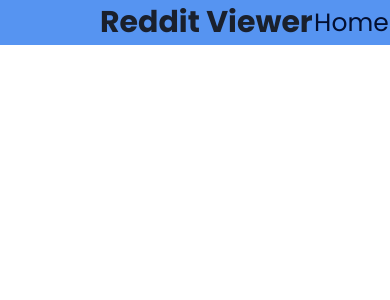
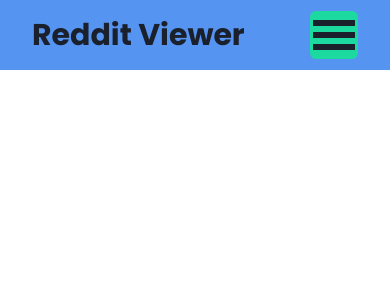
Before and after one commit to AdvayCoder/reddit-viewer, a React (Create React App) app: page / in a window 390 px wide. Shown: the top 300 px of the page. Built offline with nearby package versions, Linux system fonts and the light colour scheme; a web font is replaced by a local one.

Commit message:
Added responsive menu to Navbar.

```diff
--- a/package.json
+++ b/package.json
@@ -13,6 +13,7 @@
     "framer-motion": "^6.2.6",
     "react": "^17.0.2",
     "react-dom": "^17.0.2",
+    "react-icons": "^4.3.1",
     "react-redux": "^7.2.6",
     "react-router-dom": "^6.2.1",
     "react-scripts": "5.0.0"
--- a/src/Components/NavBar/NavBar.css
+++ b/src/Components/NavBar/NavBar.css
@@ -18,11 +18,6 @@
     display: flex;
 } */
 
-nav ul a {
-    text-decoration: none;
-    font-size: 25px;
+nav .active {
+    color: rgb(14, 37, 100);
 }
-
-nav .active {
-    color: rgb(3, 15, 48);
-}
--- a/src/Components/NavBar/NavBar.js
+++ b/src/Components/NavBar/NavBar.js
@@ -1,18 +1,75 @@
-import React from "react";
+import React, { useState } from "react";
 import './NavBar.css';
 import { NavLink } from "react-router-dom";
-import { Flex, Spacer, Link, Text } from "@chakra-ui/react";
+import { Flex, Spacer, IconButton, Text, Button } from "@chakra-ui/react";
+import { GiHamburgerMenu } from 'react-icons/gi';
+import { RiCloseCircleLine } from 'react-icons/ri';
 
 const NavBar = () => {
+
+    const [display, setDisplay] = useState('none');
+
     return (
         <nav>
-            <Flex justify='space-around' align='center' bg='rgb(86, 148, 241)' grow={'30% 70%'}>
-                <Text ml='100px' fontSize={'30px'} fontWeight={700}>Reddit Viewer</Text>
+            <Flex
+                h='70px'
+                p='2rem'
+                align='center'
+                bg='rgb(86, 148, 241)'
+                grow={'30% 70%'}
+                position='fixed'
+                w='100%'
+                zIndex={10}
+                top={0}
+            >
+                {/* Desktop */}
+                <Text fontSize={'30px'} fontWeight={700}>Reddit Viewer</Text>
                 <Spacer />
-                <Flex>
-                    <NavLink style={{textDecoration: 'none', fontSize: 25}} to="/">Home</NavLink>
+                <Flex display={['none', 'none', 'flex', 'flex']} >
+                    <Button>
+                        <NavLink style={{textDecoration: 'none', fontSize: 25}} to="/">Home</NavLink>
+                    </Button>
                 </Flex>
                 <Spacer />
+
+                {/* Mobile */}
+                <IconButton
+                    aria-label="Open Menu"
+                    title='Open Menu'
+                    icon={<GiHamburgerMenu size='sm' />}
+                    display={['flex', 'flex', 'none', 'none']}
+                    size='lg'
+                    bg='#1CD9A0'
+                    onClick={() => setDisplay('flex')}
+                />
+
+                <Flex
+                    w='100vw'
+                    h='100vh'
+                    z-index={20}
+                    pos='fixed'
+                    top={0}
+                    left={0}
+                    bg='rgb(86, 148, 241)'
+                    overflowY='auto'
+                    flexDir='column'
+                    display={display}
+                >
+                    <Flex justify='flex-end'>
+                        <IconButton
+                            mt={2}
+                            mr={2}
+                            aria-label='Close Menu'
+                            size='lg'
+                            icon={ <RiCloseCircleLine size='lg' />}
+                            bg='#1CD9A0'
+                            onClick={() => setDisplay('none')}
+                        />
+                    </Flex>
+                    <Flex  flexDir='column' align='center'>
+                        <NavLink style={{textDecoration: 'none', fontSize: 25}} to="/">Home</NavLink>
+                    </Flex>
+                </Flex>
             </Flex>
         </nav>
     )
--- a/src/index.js
+++ b/src/index.js
@@ -5,16 +5,23 @@
 import { store } from './app/store';
 import { Provider } from 'react-redux';
 import { ChakraProvider, extendTheme } from '@chakra-ui/react';
+import { createBreakpoints } from '@chakra-ui/theme-tools';
 import { Global } from '@emotion/react';
 import * as serviceWorker from './serviceWorker';
 
-
+const sizeBreakpoints = createBreakpoints({
+  sm: '20em',
+  md: '40em',
+  lg: '64em',
+  xl: '80em'
+})
 
 const theme = extendTheme({
   fonts: {
     heading: 'Poppins',
     body: 'Poppins'
-  }
+  },
+  sizeBreakpoints
 })
 
 
--- a/src/pages/HomePage/HomePage.js
+++ b/src/pages/HomePage/HomePage.js
@@ -10,4 +10,4 @@
     )
 }
 
-export default HomePage
+export default HomePage;
```
Also changed, not shown: src/features/topics/Topics.js (added), src/logo.svg (deleted), 1 other file (tests, documents, lock files or other folders).
